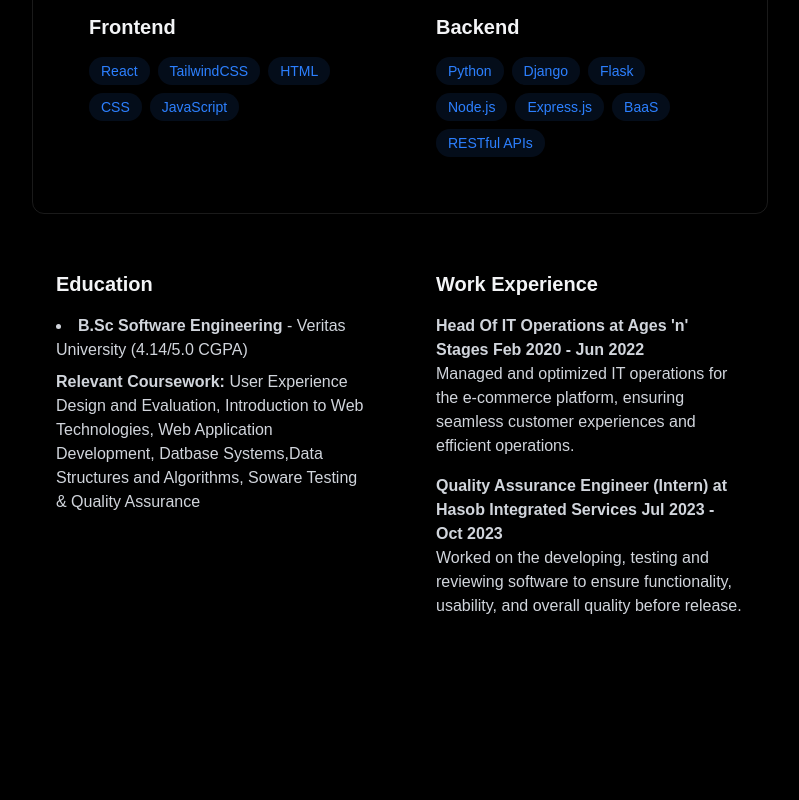
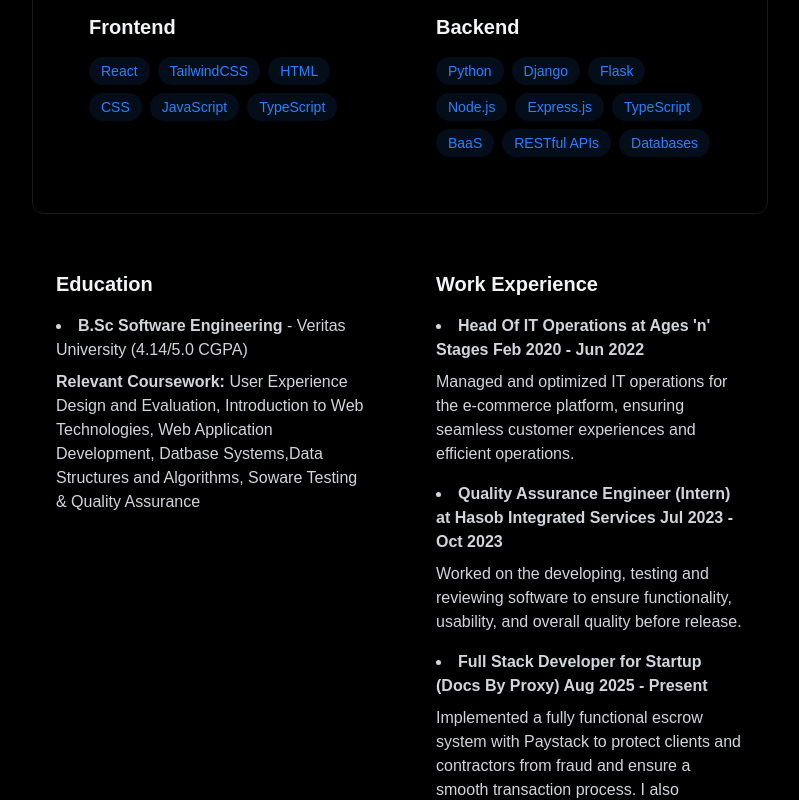
Before and after one commit to ch4rm78/kenny-portfolio, a React (Vite) app: page / in a window 1280 px wide. Shown: the part 1100-1900 px from the top of the page, without its empty margins (240-1039 px from the left). Built offline with nearby package versions, Linux system fonts and the light colour scheme; no server answers.

Commit message:
with docsbyproxy

```diff
--- a/src/components/section/About.jsx
+++ b/src/components/section/About.jsx
@@ -1,77 +1,138 @@
-import React from 'react'
-import RevealOnScroll from '../RevealOnScroll'
+import React from "react";
+import RevealOnScroll from "../RevealOnScroll";
 
 const About = () => {
-
-    const frontendSkills = ["React", "TailwindCSS", "HTML", "CSS", "JavaScript"]
-    const backendSkills = ["Python", "Django", "Flask", "Node.js", "Express.js", "BaaS", "RESTful APIs"]
+  const frontendSkills = [
+    "React",
+    "TailwindCSS",
+    "HTML",
+    "CSS",
+    "JavaScript",
+    "TypeScript",
+  ];
+  const backendSkills = [
+    "Python",
+    "Django",
+    "Flask",
+    "Node.js",
+    "Express.js",
+    "TypeScript",
+    "BaaS",
+    "RESTful APIs",
+    "Databases",
+  ];
 
   return (
-    <section id='about' className='min-h-screen flex items-center justify-center py-20'>
+    <section
+      id="about"
+      className="min-h-screen flex items-center justify-center py-20"
+    >
       <RevealOnScroll>
         <div className="mx-auto max-w-3xl px-4">
-            <h2 className='text-3xl font-bold mb-8 bg-gradient-to-r from-blue-500 to-cyan-300 text-transparent bg-clip-text'>
+          <h2 className="text-3xl font-bold mb-8 bg-gradient-to-r from-blue-500 to-cyan-300 text-transparent bg-clip-text">
             About Me
           </h2>
           <div className="rounded-xl p-8 border-white/10 border hover:-translate-y-1 transition-all hover:border-blue-500/30">
-                <p className='text-lg text-gray-300 mb-6'>A Full Stack Developer passionate about building scalable web applications,
-                    creating efficient Python scripts, and delivering modern solutions through backend and frontend development.
+            <p className="text-lg text-gray-300 mb-6">
+              A Full Stack Developer passionate about building scalable web
+              applications, creating efficient Python scripts, and delivering
+              modern solutions through backend and frontend development.
             </p>
             <div className="grid grid-cols-1 md:grid-cols-2 gap-6">
               <div className="rounded-xl p-6 hover:translate-y-1 transition-all">
-                        <h3 className='text-xl font-bold mb-4'>Frontend</h3>
+                <h3 className="text-xl font-bold mb-4">Frontend</h3>
                 <div className="flex flex-wrap gap-2">
                   {frontendSkills.map((skill, index) => (
-                                <span key={index} className="bg-blue-500/10 text-blue-500 px-3 py-1 rounded-full text-sm hover:bg-blue-500/20
-                                                            hover:shadow-[0_2px_8px_rgba(59,130,246,0.2)] transition">
+                    <span
+                      key={index}
+                      className="bg-blue-500/10 text-blue-500 px-3 py-1 rounded-full text-sm hover:bg-blue-500/20
+                                                            hover:shadow-[0_2px_8px_rgba(59,130,246,0.2)] transition"
+                    >
                       {skill}
                     </span>
-
                   ))}
                 </div>
-
               </div>
               <div className="rounded-xl p-6 hover:translate-y-1 transition-all">
-                        <h3 className='text-xl font-bold mb-4'>Backend</h3>
+                <h3 className="text-xl font-bold mb-4">Backend</h3>
                 <div className="flex flex-wrap gap-2">
                   {backendSkills.map((skill, index) => (
-                                <span key={index} className="bg-blue-500/10 text-blue-500 px-3 py-1 rounded-full text-sm hover:bg-blue-500/20
-                                                            hover:shadow-[0_2px_8px_rgba(59,130,246,0.2)] transition">
+                    <span
+                      key={index}
+                      className="bg-blue-500/10 text-blue-500 px-3 py-1 rounded-full text-sm hover:bg-blue-500/20
+                                                            hover:shadow-[0_2px_8px_rgba(59,130,246,0.2)] transition"
+                    >
                       {skill}
                     </span>
-
                   ))}
                 </div>
-
               </div>
             </div>
           </div>
 
-            <div className='grid grid-cols-1 md:grid-cols-2 gap-6 mt-8'>
+          <div className="grid grid-cols-1 md:grid-cols-2 gap-6 mt-8">
             <div className="p-6 rounded-xl border-white/10 broder hover:-translate-y-1 transition-all">
-                    <h3 className='text-xl font-bold mb-4'>Education</h3>
+              <h3 className="text-xl font-bold mb-4">Education</h3>
               <ul className="list-disc list-inside text-gray-300 space-y-2">
                 <li className="">
-                            <strong>B.Sc Software Engineering</strong> - Veritas University (4.14/5.0 CGPA)
+                  <strong>B.Sc Software Engineering</strong> - Veritas
+                  University (4.14/5.0 CGPA)
                 </li>
-                            <strong>Relevant Coursework:</strong> User Experience Design and Evaluation,
-                            Introduction to Web Technologies, Web Application Development, Datbase Systems,Data Structures and Algorithms,
+                <strong>Relevant Coursework:</strong> User Experience Design and
+                Evaluation, Introduction to Web Technologies, Web Application
+                Development, Datbase Systems,Data Structures and Algorithms,
                 Soware Testing & Quality Assurance
               </ul>
             </div>
             <div className="p-6 rounded-xl border-white/10 broder hover:-translate-y-1 transition-all">
-                    <h3 className='text-xl font-bold mb-4'>Work Experience</h3>
+              <h3 className="text-xl font-bold mb-4">Work Experience</h3>
               <div className="space-y-4 text-gray-300">
                 <div>
-                            <h4 className='font-semibold'>Head Of IT Operations at Ages 'n' Stages Feb 2020 - Jun 2022</h4>
-                            <p>Managed and optimized IT operations for the e-commerce platform, ensuring seamless customer experiences and
+                  <ul className="list-disc list-inside text-gray-300 space-y-2">
+                    <li>
+                      <strong className="font-bold">
+                        Head Of IT Operations at Ages 'n' Stages Feb 2020 - Jun
+                        2022
+                      </strong>
+                    </li>
+                    <p>
+                      Managed and optimized IT operations for the e-commerce
+                      platform, ensuring seamless customer experiences and
                       efficient operations.
                     </p>
+                  </ul>
                 </div>
                 <div>
-                            <h4 className='font-semibold'>Quality Assurance Engineer (Intern) at Hasob Integrated Services Jul 2023 - Oct 2023</h4>
-                            <p>Worked on the developing, testing and reviewing software to ensure functionality, usability, and overall quality before release.
+                  <ul className="list-disc list-inside text-gray-300 space-y-2">
+                    <li>
+                      <strong className="font-bold">
+                        Quality Assurance Engineer (Intern) at Hasob Integrated
+                        Services Jul 2023 - Oct 2023
+                      </strong>
+                    </li>
+
+                    <p>
+                      Worked on the developing, testing and reviewing software
+                      to ensure functionality, usability, and overall quality
+                      before release.
                     </p>
+                  </ul>
+                </div>
+                <div>
+                  <ul className="list-disc list-inside text-gray-300 space-y-2">
+                    <li>
+                      <strong className="font-bold">
+                        Full Stack Developer for Startup (Docs By Proxy) Aug
+                        2025 - Present
+                      </strong>
+                    </li>
+                    <p>
+                      Implemented a fully functional escrow system with Paystack
+                      to protect clients and contractors from fraud and ensure a
+                      smooth transaction process. I also implemented systems for
+                      user onboarding and management.
+                    </p>
+                  </ul>
                 </div>
               </div>
             </div>
@@ -79,7 +140,7 @@ const About = () => {
         </div>
       </RevealOnScroll>
     </section>
-  )
-}
+  );
+};
 
-export default About
+export default About;
```
Lines whose indentation alone changed are shown as unchanged.
